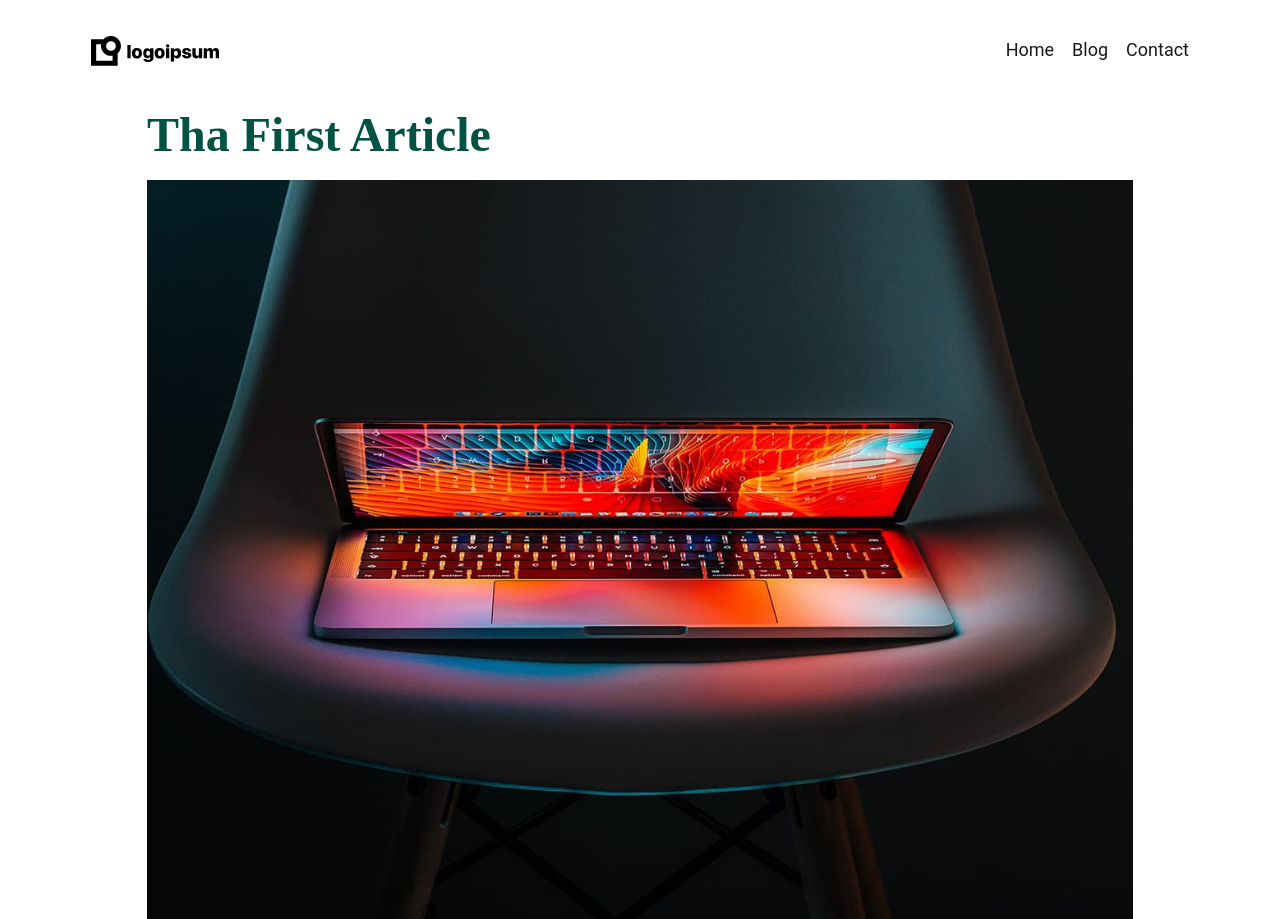
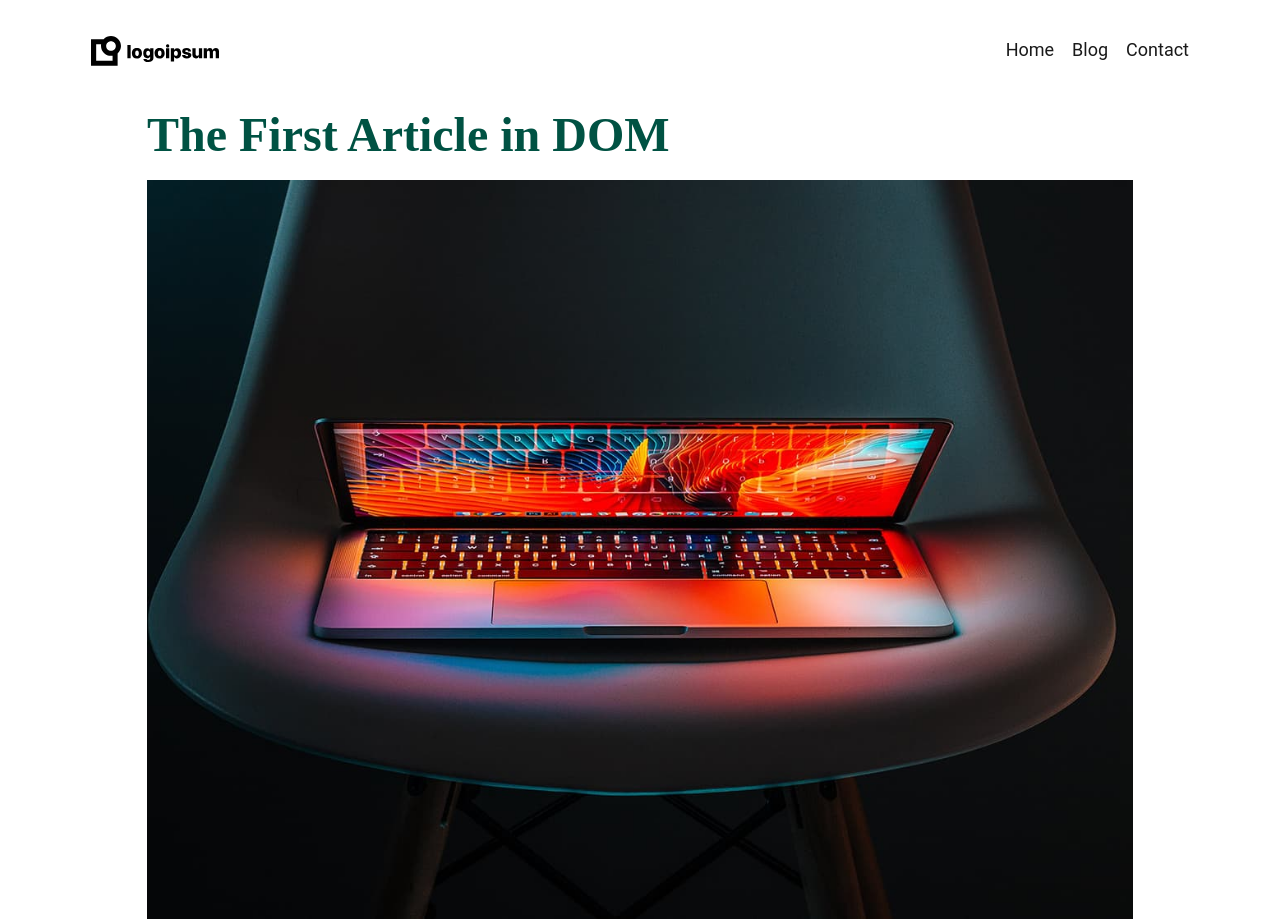
Before and after one commit to zackz9/mini-blog-11ty, an Eleventy site: page src/blog/2021-05-01-my-first-article.md in a window 1280 px wide. Shown: the top 919 px of the page. Built offline with nearby package versions, Linux system fonts and the light colour scheme; Eleventy itself is replaced by a stand-in of ours; files that its build step writes are made by us from their sources.

Commit message:
Update Blog demo “2021-05-01-my-first-article”

```diff
--- a/src/blog/2021-05-01-my-first-article.md
+++ b/src/blog/2021-05-01-my-first-article.md
@@ -1,5 +1,5 @@
 ---
-title: Tha First Article
+title: The First Article in DOM
 author: My name is
 description: Lorem ipsum dolor sit amet consectetur adipisicing elit.
   Perferendis accusantium sit illo neque rem omnis quaerat, nam similique vitae
```
